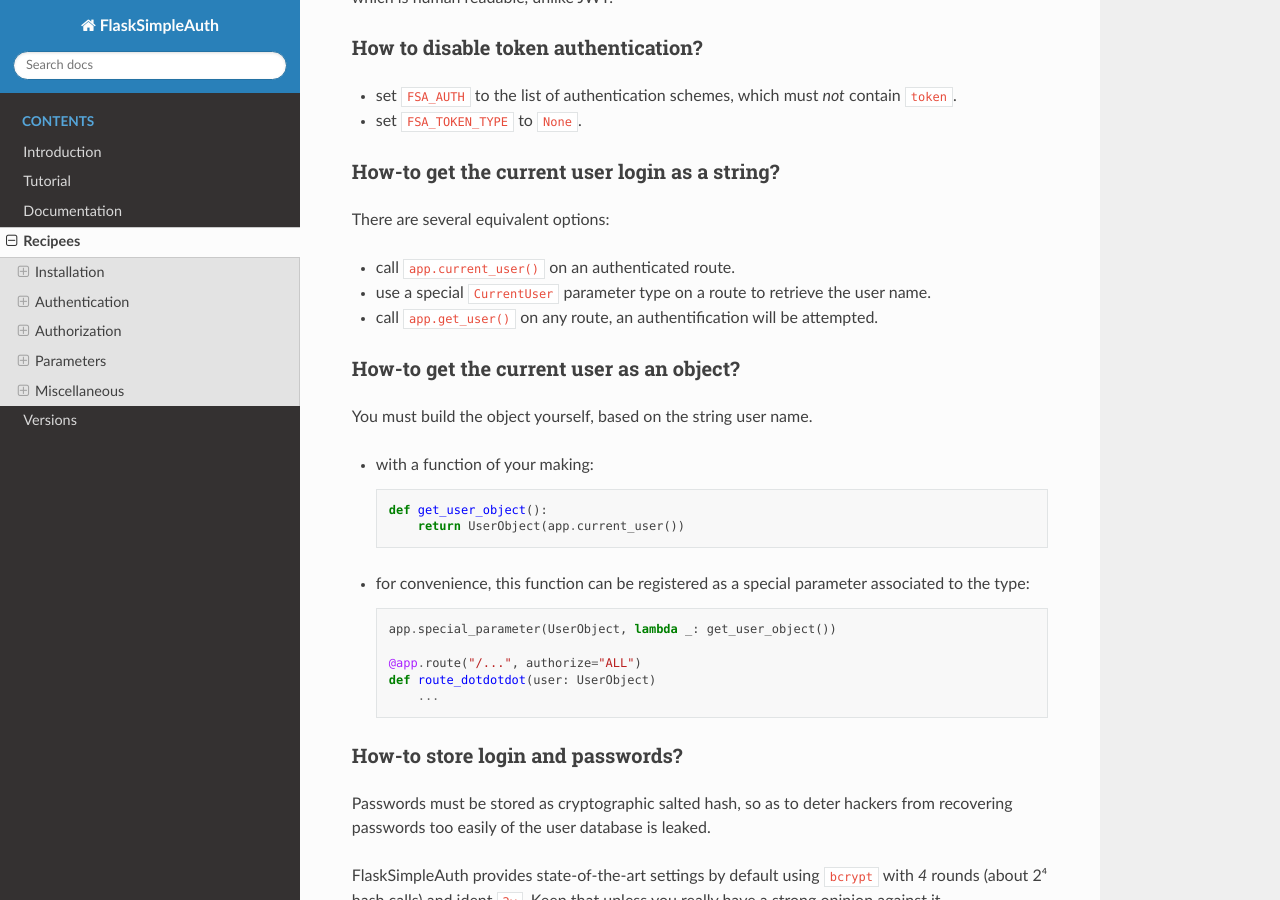
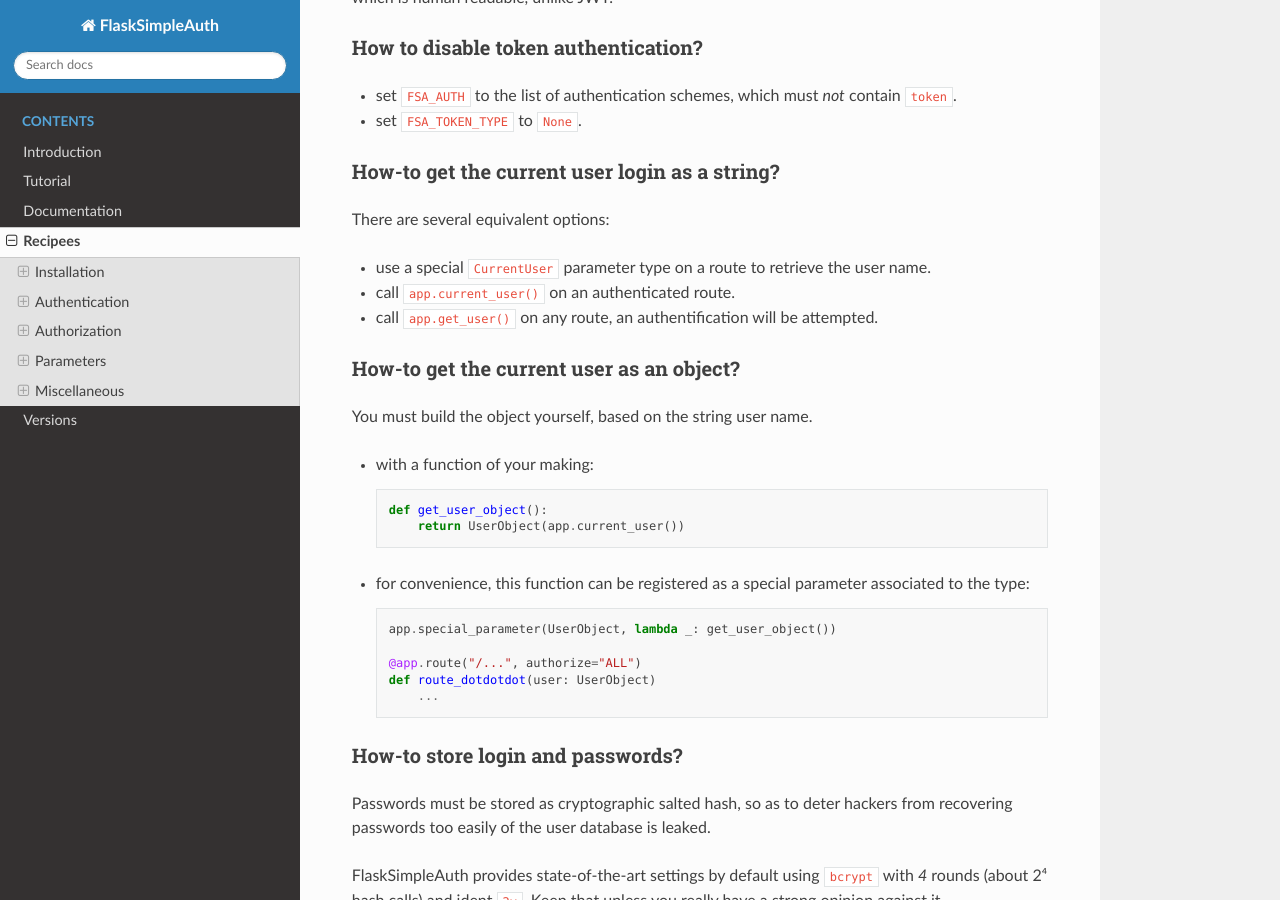
Before and after one commit to zx80/flask-simple-auth, a Sphinx documentation site: the page built from docs/RECIPEES.md, in a window 1280 px wide and 900 px high, scrolled down 1139 px. Built offline with Sphinx 7.4.7 and the Read the Docs theme 2.0.0, drawn with Linux system fonts in a browser that asks for light colours; pages that are not in the unit, such as notebooks, are missing from menus.

Commit message:
reorder advices

```diff
--- a/docs/RECIPEES.md
+++ b/docs/RECIPEES.md
@@ -59,8 +59,8 @@ If you do not really need JWT compatibility, keep the default `fsa` token type
 
 There are several equivalent options:
 
+- use a special `CurrentUser` parameter type on a route to retrieve the user name.
 - call `app.current_user()` on an authenticated route.
-- use a special `CurrentUser` parameter type on a route to retrieve the user name.
 - call `app.get_user()` on any route, an authentification will be attempted.
 
 ### How-to get the current user as an object?
```
